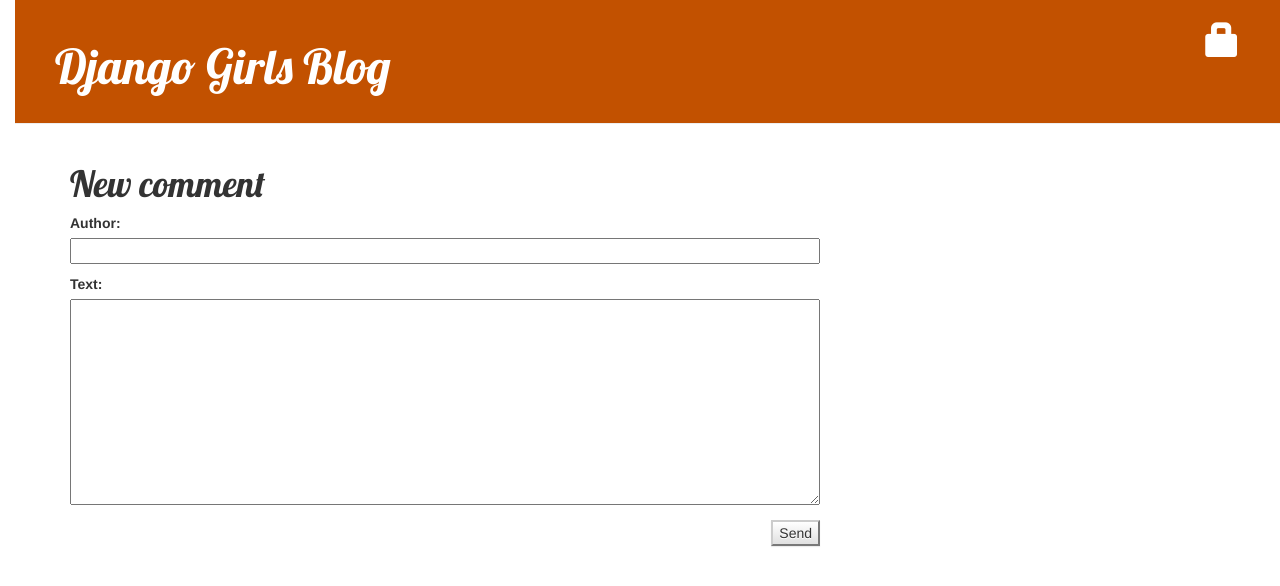
After one commit to mitsumon/djangogirls, a Django app: page /post/1/comment/ in a window 1280 px wide. The commit adds this page. Shown: the top 586 px of the page. Run offline with Django 3.2, Linux system fonts and the light colour scheme; tables that the repository leaves empty hold one stand-in row (values such as "Sample post"); some libraries are stand-ins or nearby versions.

Commit message:
Added Comment model and display comment

```diff
--- a/blog/admin.py
+++ b/blog/admin.py
@@ -1,4 +1,5 @@
 from django.contrib import admin
-from .models import Post
+from .models import Post, Comment
 
 admin.site.register(Post)
+admin.site.register(Comment)
--- a/blog/forms.py
+++ b/blog/forms.py
@@ -1,9 +1,16 @@
 from django import forms
+from django.forms import fields
 
-from .models import Post
+from .models import Post, Comment
 
 
 class PostForm(forms.ModelForm):
     class Meta:
         model = Post
         fields = ('title', 'text',)
+
+
+class CommentForm(forms.ModelForm):
+    class Meta:
+        model = Comment
+        fields = ('author', 'text',)
--- a/blog/models.py
+++ b/blog/models.py
@@ -14,5 +14,23 @@
         self.published_date = timezone.now()
         self.save()
 
+    def approved_comments(self):
+        return self.comments.filter(approved_comment=True)
+
     def __str__(self):
         return self.title
+
+
+class Comment(models.Model):
+    post = models.ForeignKey('blog.Post', on_delete=models.CASCADE, related_name='comments')
+    author = models.CharField(max_length=200)
+    text = models.TextField()
+    created_date = models.DateTimeField(default=timezone.now)
+    approved_comment = models.BooleanField(default=False)
+
+    def approve(self):
+        self.approved_comment = True
+        self.save()
+
+    def __str__(self) -> str:
+        return self.text
--- a/blog/static/css/blog.css
+++ b/blog/static/css/blog.css
@@ -51,3 +51,7 @@
 .post h2 a, .post h2 a:visited {
     color: #000000;
 }
+
+.comment {
+    margin: 20px 0px 20px 20px;
+}
--- /dev/null
+++ b/blog/templates/blog/add_comment_to_post.html
@@ -0,0 +1,9 @@
+{% extends 'blog/base.html' %}
+
+{% block content %}
+    <h1>New comment</h1>
+    <form class="post-form" method="post">{% csrf_token %}
+        {{ form.as_p }}
+        <button type="submit" class="save btn-default">Send</button>
+    </form>
+{% endblock %}
--- a/blog/templates/blog/post_list.html
+++ b/blog/templates/blog/post_list.html
@@ -6,8 +6,9 @@
             <div class="date">
                 <p>published: {{ post.published_date }}</p>
             </div>
-            <h2><a href="{% url 'post_detail' pk=post.pk %}">{{ post.title }}</a></h2>
+            <h1><a href="{% url 'post_detail' pk=post.pk %}">{{ post.title }}</a></h1>
             <p>{{ post.text | linebreaksbr }}</p>
+            <a href="{% url 'post_detail' pk=post.pk %}">Comments: {{ post.approved_comments.count }}</a>
         </div>
     {% endfor %}
 {% endblock %}
--- a/blog/urls.py
+++ b/blog/urls.py
@@ -7,6 +7,9 @@
     path('post/new/', views.post_new, name='post_new'),
     path('post/<int:pk>/edit/', views.post_edit, name='post_edit'),
     path('drafts/', views.post_draft_list, name='post_draft_list'),
-    path('post/<int:pk>/publish', views.post_publish, name='post_publish'),
-    path('post/<int:pk>/remove', views.post_remove, name='post_remove'),
+    path('post/<int:pk>/publish/', views.post_publish, name='post_publish'),
+    path('post/<int:pk>/remove/', views.post_remove, name='post_remove'),
+    path('post/<int:pk>/comment/', views.add_comment_to_post, name='add_comment_to_post'),
+    path('comment/<int:pk>/approve/', views.comment_approve, name='comment_approve'),
+    path('comment/<int:pk>/remove/', views.comment_remove, name='comment_remove'),
 ]
--- a/blog/views.py
+++ b/blog/views.py
@@ -2,8 +2,8 @@
 from django.shortcuts import get_object_or_404, render, redirect
 from django.utils import timezone
 
-from .models import Post
-from .forms import PostForm
+from .models import Post, Comment
+from .forms import CommentForm, PostForm
 
 def post_list(request):
     posts = Post.objects.filter(published_date__lte=timezone.now()).order_by('published_date')
@@ -63,3 +63,31 @@
     post = get_object_or_404(Post, pk=pk)
     post.delete()
     return redirect('post_list')
+
+
+def add_comment_to_post(request, pk):
+    post = get_object_or_404(Post, pk=pk)
+    if request.method == 'POST':
+        form = CommentForm(request.POST)
+        if form.is_valid():
+            comment = form.save(commit=False)
+            comment.post = post
+            comment.save()
+            return redirect('post_detail', pk=post.pk)
+    else:
+        form = CommentForm()
+    return render(request, 'blog/add_comment_to_post.html', {'form': form})
+
+
+@login_required
+def comment_approve(request, pk):
+    comment = get_object_or_404(Comment, pk=pk)
+    comment.approve()
+    return redirect('post_detail', pk=comment.post.pk)
+
+
+@login_required
+def comment_remove(requeset, pk):
+    comment = get_object_or_404(Comment, pk=pk)
+    comment.delete()
+    return redirect('post_detail', pk=comment.post.pk)
```
Also changed, not shown: blog/templates/blog/post_detail.html (+20 -0 lines), blog/migrations/0002_comment.py (added).
